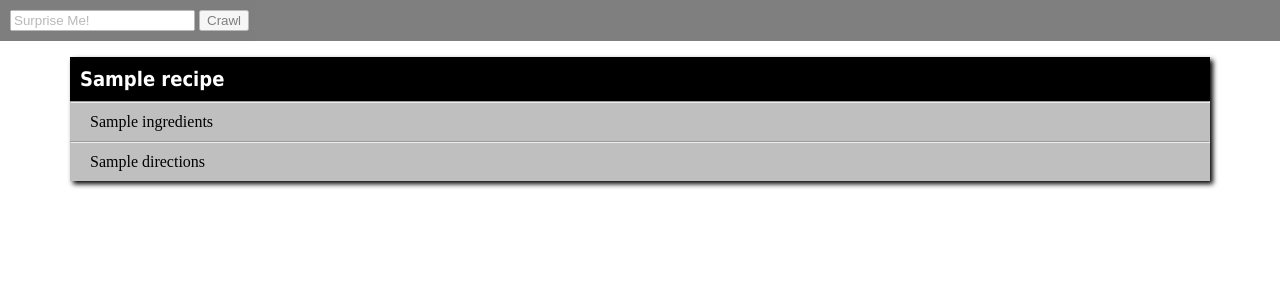
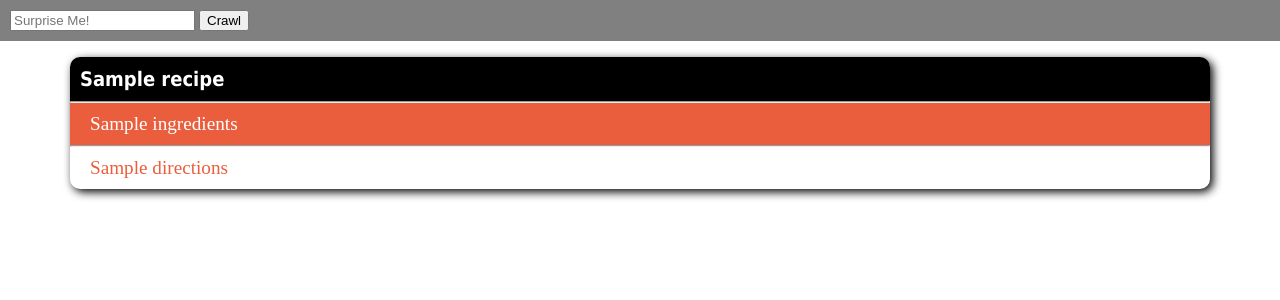
Before and after one commit to mr-pramod-98/Cooking-Guide, a Django app: template Recipe/templates/cook_guide.html in a window 1280 px wide. Shown: the part 125-425 px from the top of the page. Run offline with Django 3.2, Linux system fonts and the light colour scheme; the template is opened without the code that fills it: most values are stand-ins (such as "Sample title", 1, 10 or a date in 2020).

Commit message:
Update cook.css

```diff
--- a/Recipe/cook/static/cook/cook.css
+++ b/Recipe/cook/static/cook/cook.css
@@ -1,32 +1,49 @@
 #form{
-    background : black;
-    opacity : 0.5;
+    background : #808080;
     padding : 10px;
 }
 
 .content{
+    /* top-left corner, top-right corner, bottom-right corner, bottom-left corner */
+    border-radius : 10px 10px 10px 10px;
     margin : 0px 70px 30px 70px;
-    background : black;
-    box-shadow : 3px 3px 5px black;
+    box-shadow : 3px 3px 10px black;
 }
 
 .title{
     padding : 10px;
+    border-radius : 10px 10px 0px 0px;
     font : bold 20px Tahoma;
+    background : black;
     color : white;
 }
 
 .ingredients{
+    /* top, right, bottom, left */
     padding : 10px 20px 10px 20px;
-    background : white;
-    opacity : 0.75;
+    background-color : #EA5E3D;
+    color : white;
+    font-size : 21.6px;
+    font-size : 1.2rem;
+    max-height : 300px;
+    overflow-x: auto;
+    scrollbar-color : white #EA5E3D;
+    scrollbar-width : thin;
 }
 
 .directions{
-    /*        top right bottom left         */
+    /* top, right, bottom, left */
     padding : 10px 20px 10px 20px;
+    /* top-left corner, top-right corner, bottom-right corner, bottom-left corner */
+    border-radius : 0px 0px 15px 15px;
     background : white;
-    opacity : 0.75;
+    color : #EA5E3D;
+    font-size : 21.6px;
+    font-size : 1.2rem;
+    max-height : 300px;
+    overflow-x: auto;
+    scrollbar-color: #EA5E3D white;
+    scrollbar-width : thin;
 }
 
 hr{
```
